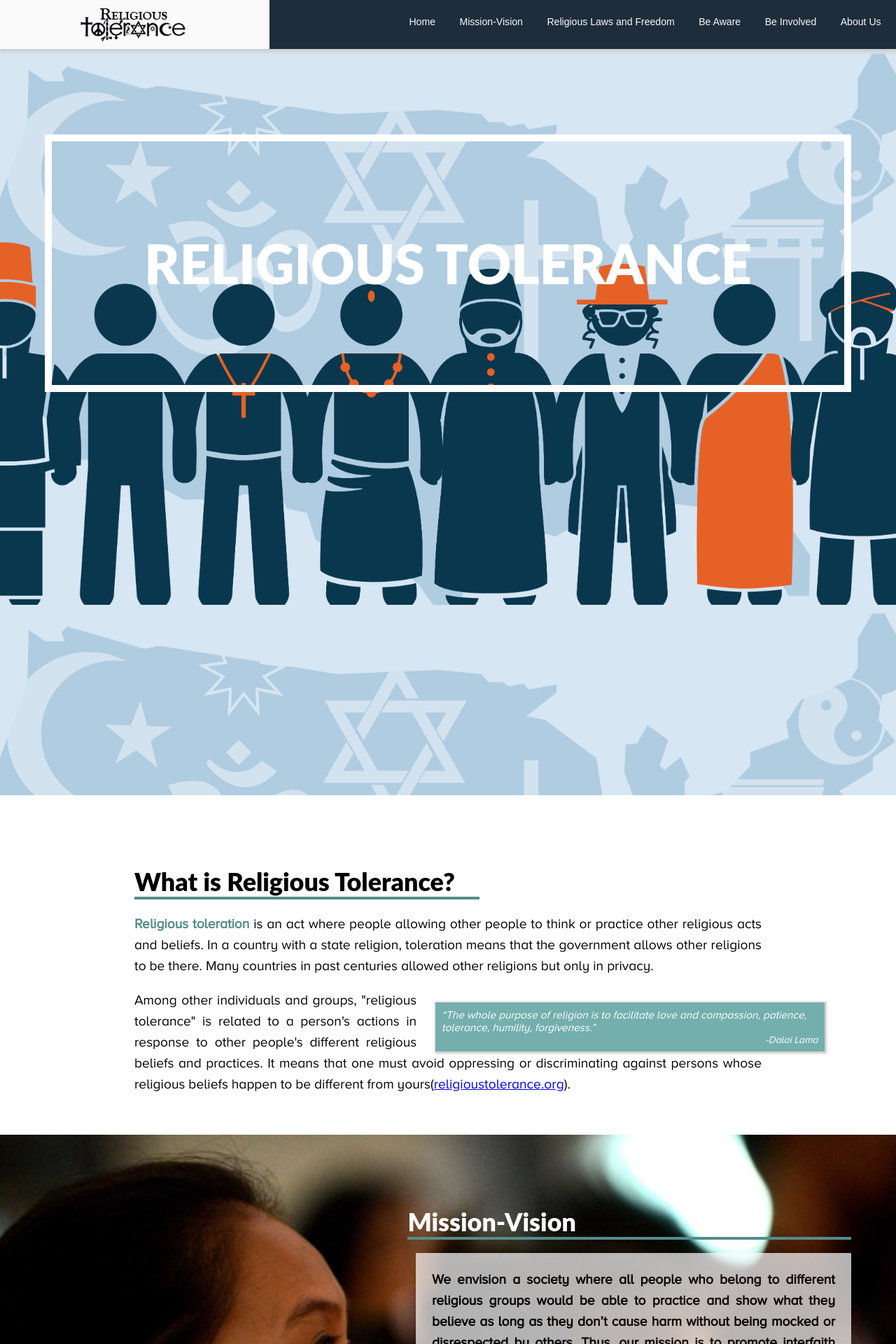
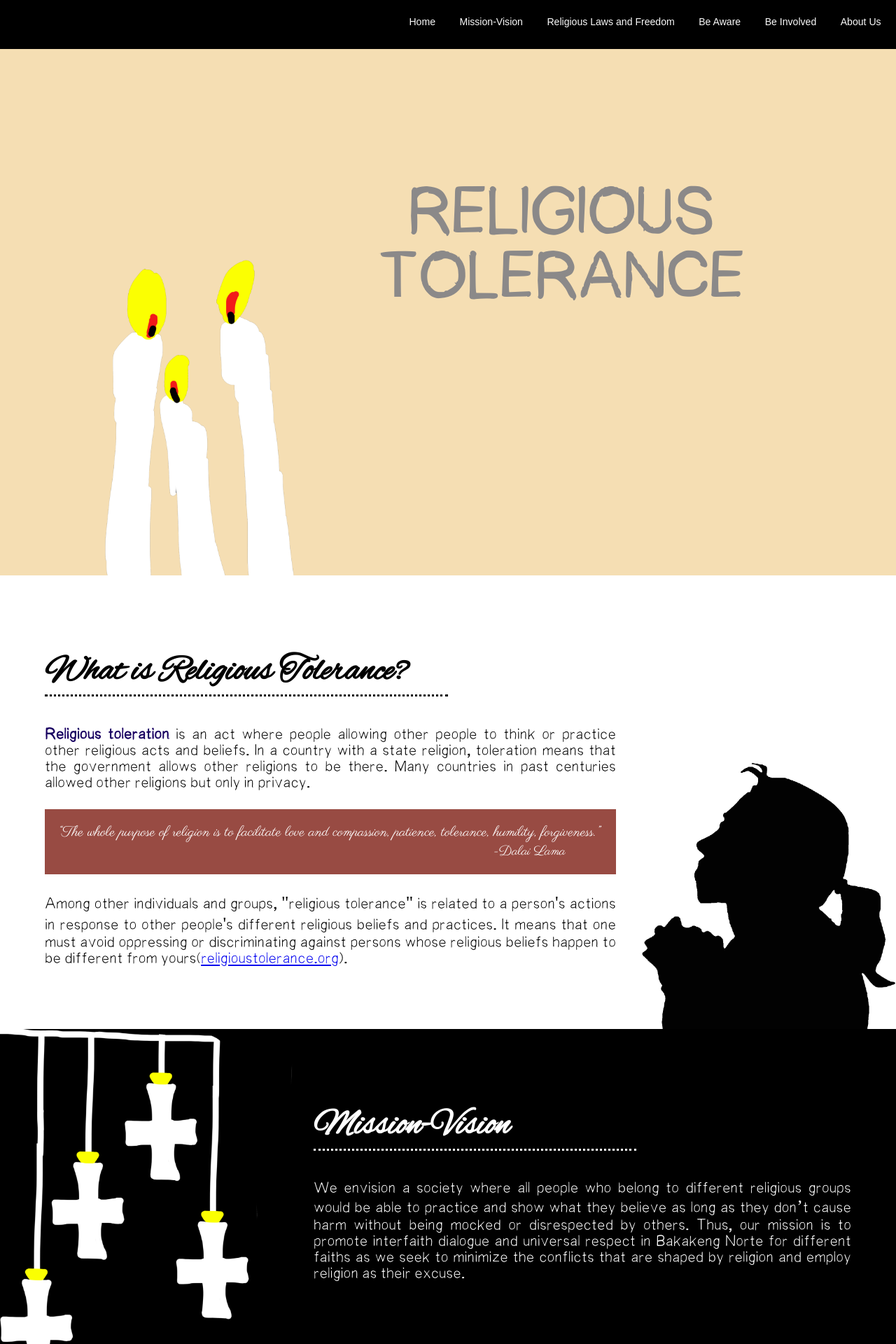
Before and after one commit to darlenegonzales/WebtechLab_Prelim, a PHP site: page /index.html in a window 1280 px wide. Shown: the top 1920 px of the page at 70% size. Run offline with PHP 8.4, Linux system fonts and the light colour scheme; some web fonts are replaced.

Commit message:
Added the alternative (Fun-type) style for Religious Tolerance webpage

```diff
--- /dev/null
+++ b/9352B-G4/9352B-G4-1/altstyles/stylesheet.css
@@ -0,0 +1,300 @@
+@font-face{
+    font-family: "Habel Demo";
+    src: url("font/HabelDemo/HabelDemo.otf");
+}
+
+@font-face{
+    font-family: Paris;
+    src: url(font/Parisienne/Parisienne-Regular.ttf);
+}
+
+@font-face{
+    font-family: "Alex Brush";
+    src: url("font/AlexBrush/AlexBrush-Regular.ttf");
+}
+
+html{
+    margin: 0;
+    padding: 0;
+}
+
+body{
+    margin: 0;
+    text-align: justify;
+    font-family: "Habel Demo";
+}
+
+p{
+    font-size: 2vw;
+}
+
+.logo-ref{
+    display: none;
+}
+
+.logo{
+    display: inline-block;
+    background-color: black;
+    background-size: cover;
+    margin: 0 auto;
+    width: 100%;
+    z-index: 3;
+    position: fixed;
+    height: 70px;
+}
+
+.logo{
+    font-family: Arial, Helvetica, sans-serif;
+    display: inline-block;
+    background: black;
+    margin: 0 auto;
+    width: 100%;
+    z-index: 3;
+    position: fixed;
+    height:70px;
+}
+
+.navigation{
+    display: inline-block;
+    text-align: center;
+    float: right;
+    padding: 0.50%;
+}
+
+.navigation ul li{
+    display: inline-block;
+}
+
+.navigation ul li a{
+    text-decoration: none;
+    padding: 10px 15px;
+    color: #fafafa;
+    font-weight: 500;
+    font-size: 1.1vw;
+}
+
+.navigation ul li a:hover{
+    border-bottom: 3px solid #fafafa;
+    color: yellow;
+}
+
+article{
+    position: relative;
+    padding-top: 70px;
+}
+
+.cover img{
+    display: none;
+}
+
+.cover{
+    background-image: url(images/candle2.png);
+    padding: 8em 0 9em 0;
+    background-size: cover;
+	background-position: bottom;
+	background-attachment: fixed;
+	background-repeat: no-repeat;
+	text-align: center;
+    height: 60vh;
+    background-color: #F5DEB3;
+}
+
+.title-topcentered-gray{
+    font-size: 8vw;
+    text-align: center;
+    color: white;
+    z-index: 2;
+    font-family: "Habel Demo";
+    padding-top: 5%;
+    padding-bottom: 5%;
+    margin-left: 30%;
+    margin-right: 5%;
+    margin-top: auto;
+    margin-bottom: auto;
+    color: #8B8989;
+}
+
+section{
+    float: left;
+}
+
+footer{
+    float: left;
+}
+
+section.section-white h2{
+    text-align: center;
+    font-size: 4vw;
+    font-family: "Alex Brush";
+    margin-right: 80%;
+    border-bottom: 3px dotted black;
+    width: 60%;
+    text-align: left;
+    float: left;
+}
+
+section.section-white p{
+    margin-right: 15%;
+}
+
+section.section-white li{
+    margin-right: 15%;
+    font-size: 1.5vw;
+}
+
+section.section-white{
+    background-image: url(images/pray.png);
+    background-attachment: fixed;
+    background-color: white;
+    background-size: cover;
+    font-size: 1.5vw;
+    padding: 5% 20% 5% 5%;
+    position: relative;
+    color: black;
+}
+
+section.section-black{
+    background-image: url(images/cross.png);
+    background-attachment: fixed;
+    background-size: cover;
+    background-repeat: no-repeat;
+    background-color: black;
+    font-size: 2vw;
+    position: relative;
+    color: white;
+    padding: 5% 5% 5% 35%;
+}
+
+section.section-black h2{
+    text-align: center;
+    font-size: 4vw;
+    font-family: "Alex Brush";
+    margin-right: 80%;
+    border-bottom: 3px dotted white;
+    width: 60%;
+    text-align: left;
+    float: left;
+}
+
+aside.right-aside{
+    font-family: Paris;
+    background-color: #984b43;
+    font-size: 1vw;
+    padding: 2%;
+    color: white;
+    margin-right: 15%;
+}
+
+#laws h4{
+    color: #190061
+}
+
+#be-aware p{
+    text-indent: 10mm;
+}
+
+.churches img{
+    width: 70%;
+    height: auto;
+    display: block;
+    margin-left: auto;
+    margin-right: auto;
+    margin-top: 5%;
+}
+
+.churches h6, figcaption{
+    text-align: center;
+}
+
+.churches h6{
+    margin: 0;
+    font-size: 1.2vw;
+    font-weight: 100;
+}
+
+.churches figcaption{
+    font-size: 1.7vw;
+}
+
+#be-involved p{
+    color: black;
+    font-size: 2vw;
+}
+
+#about-us{
+    width: 60%;
+}
+
+#about-us h2{
+    float: left;
+}
+
+#about-us p{
+    font-size: 1.2vw;
+    float: left;
+    margin-top: 10%;
+}
+
+#about-us h6{
+    float: left;
+    margin-right: 5%;
+    margin-bottom: 0;
+    margin-top: 10%;
+    font-weight: 100;
+    font-size: 1.1vw;
+}
+
+#about-us figure img{
+    width: 75%;
+    height: auto;
+    display: block;
+    padding: 2%;
+    float: right;
+    margin-right: -10%;
+}
+
+#about-us .our-page-nav img{
+    background-color: white;
+    float: left;
+    padding: 1%;
+    margin: 1%;
+}
+
+.emphasize{
+    color: #190061;
+    font-size: 2vw;
+}
+
+.white-quote{
+    font-size: 1.6vw;
+}
+
+.quote-credit{
+    padding-left: 80%;
+    font-size: 1.5vw;
+}
+
+h2.left-h2{
+    text-align: center;
+    font-size: 4vw;
+    font-family: "Alex Brush";
+    margin-right: 80%;
+    border-bottom: 3px dotted black;
+    color: black;
+    text-align: left;
+    float:left;
+}
+
+h4{
+    color: black;
+    font-size: 2vw;
+    margin-bottom: -2%;
+}
+footer{
+    width: 100%;
+}
+
+footer h5{
+    font-size: 1.2vw;
+    margin: 1%;
+}
--- a/9352B-G4/9352B-G4-1/index.html
+++ b/9352B-G4/9352B-G4-1/index.html
@@ -3,7 +3,7 @@
 <html lang="en">
     <head>
         <title>Religious Tolerance</title>
-        <link rel="stylesheet" type="text/css" href="styles/stylesheet.css">
+        <link rel="stylesheet" type="text/css" href="altstyles/stylesheet.css">
         <link rel="icon" type="image/png" href="images/icon.png">
         <meta name="viewport" content="initial-scale=1" />
         <meta charset="utf-8" />
--- a/9352B-G4/9352B-G4-1/styles/stylesheet.css
+++ b/9352B-G4/9352B-G4-1/styles/stylesheet.css
@@ -36,7 +36,7 @@ body{
 
 article{
     position: relative;
-    padding-top: 5%;
+    padding-top: 70px;
 }
 
 section{
```
Also changed, not shown: 9352B-G4/9352B-G4-1/altstyles/font/AlexBrush/SIL Open Font License.txt (added, +44 -0 lines), 9352B-G4/9352B-G4-1/altstyles/font/AlexBrush/AlexBrush-Regular.ttf (added), 9352B-G4/9352B-G4-1/altstyles/font/HabelDemo/HabelDemo.otf (added), 9352B-G4/9352B-G4-1/altstyles/font/Parisienne/Parisienne-Regular.ttf (added), 9352B-G4/9352B-G4-1/altstyles/font/nexa/Nexa Bold.otf (added), 9352B-G4/9352B-G4-1/altstyles/font/nexa/Nexa Light.otf (added), 9352B-G4/9352B-G4-1/altstyles/images/candle2.png (added), 9352B-G4/9352B-G4-1/altstyles/images/cross.png (added), 9352B-G4/9352B-G4-1/altstyles/images/pray.png (added), 1 other file.
